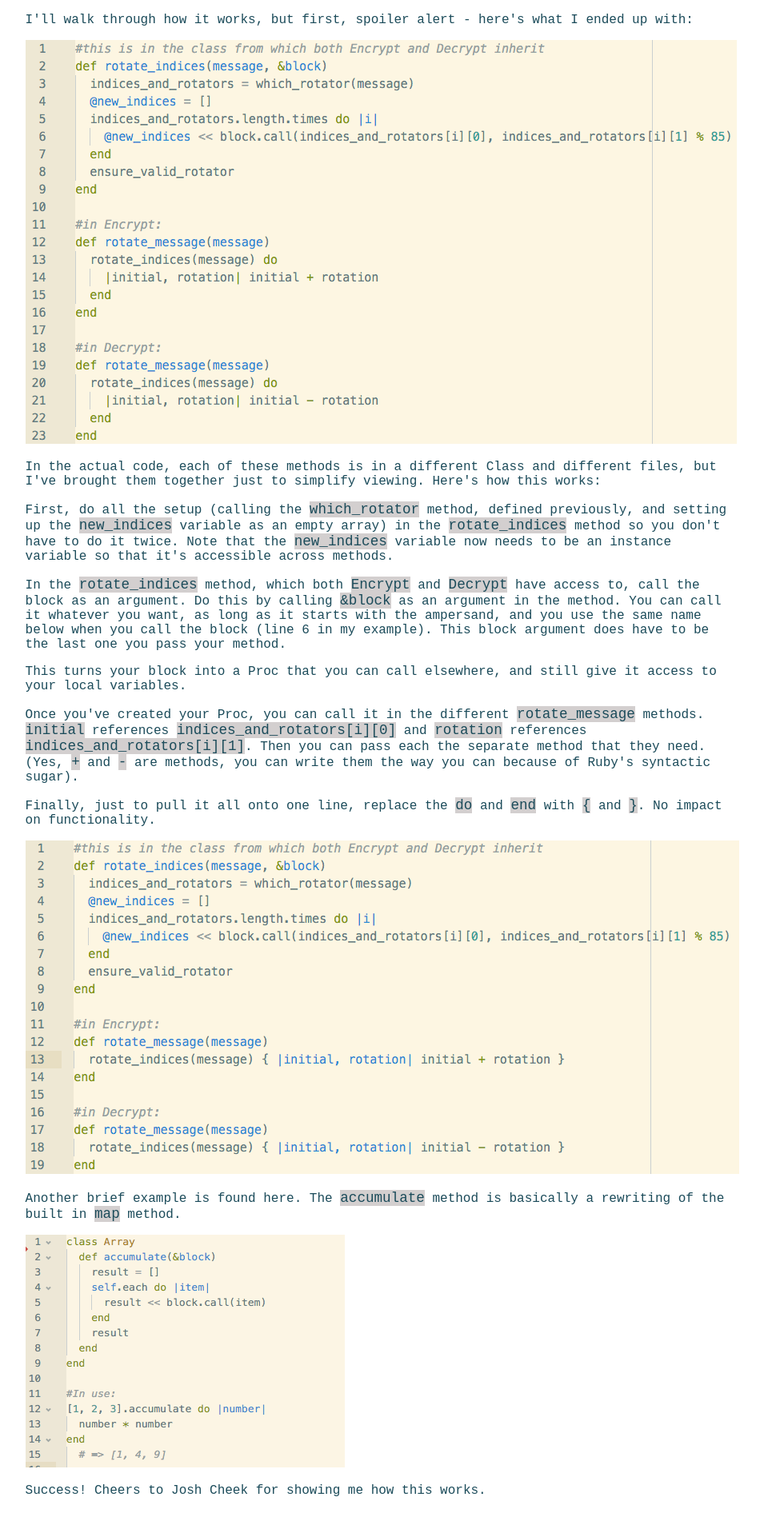
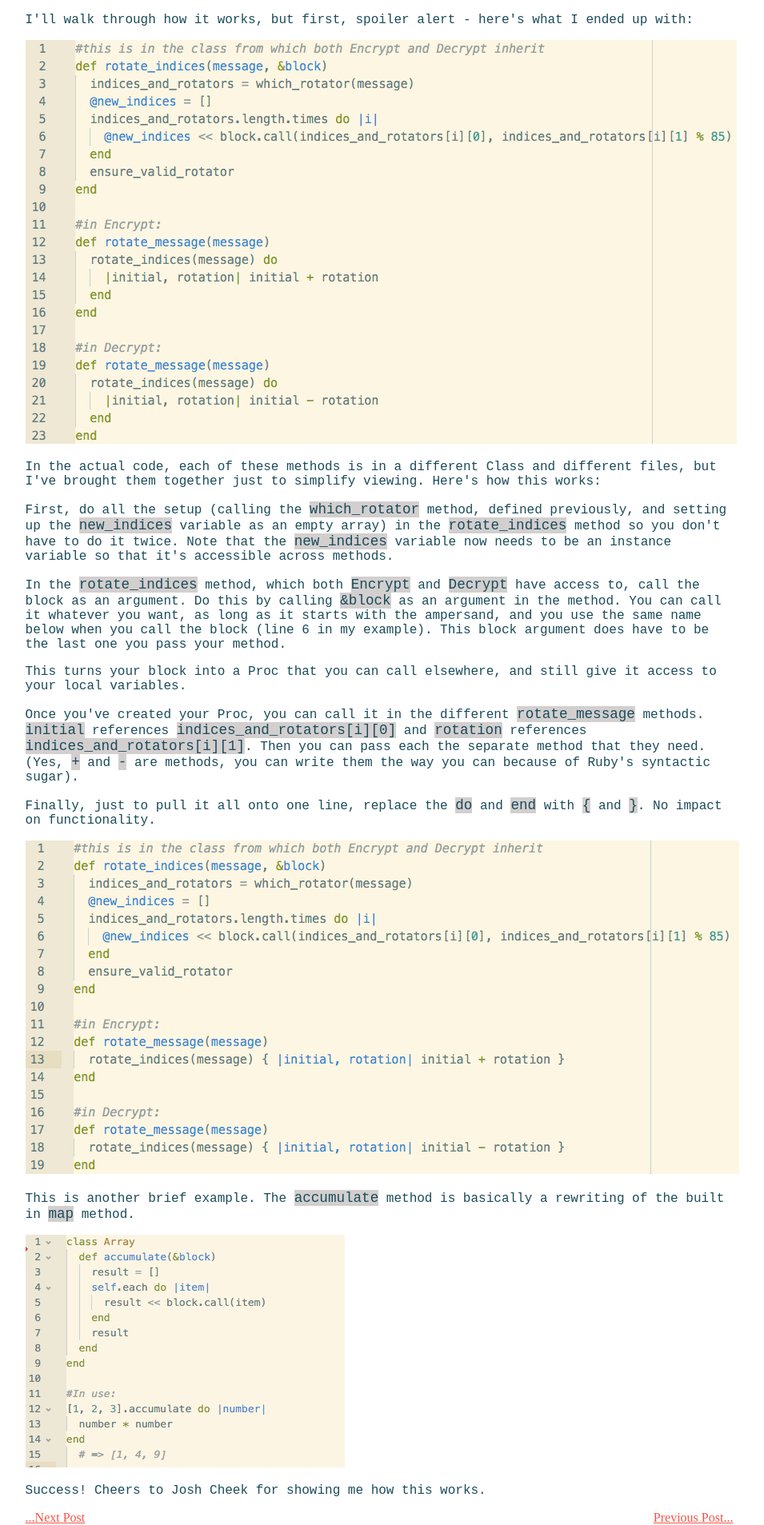
Before and after one commit to adriennedomingus/adriennedomingus.github.io, a Jekyll site: the page built from _posts/2015-12-19-passing-blocks-as-arguments.html, in a window 1280 px wide. Shown: the part 935-2842 px from the top of the page at 80% size, without its empty margins (166-1121 px from the left). Built offline with Jekyll 4.4.1, drawn with Linux system fonts in a browser that asks for light colours.

Commit message:
previous next post

```diff
--- a/_posts/2015-12-19-passing-blocks-as-arguments.html
+++ b/_posts/2015-12-19-passing-blocks-as-arguments.html
@@ -15,7 +15,11 @@ layout: post
   <p>Once you've created your Proc, you can call it in the different <span class="code">rotate_message</span> methods. <span class="code">initial</span> references <span class="code">indices_and_rotators[i][0]</span> and <span class="code">rotation</span> references <span class="code">indices_and_rotators[i][1]</span>. Then you can pass each the separate method that they need. (Yes, <span class="code">+</span> and <span class="code">-</span> are methods, you can write them the way you can because of Ruby's syntactic sugar).</p>
   <p>Finally, just to pull it all onto one line, replace the <span class="code">do</span> and <span class="code">end</span> with <span class="code">{</span> and <span class="code">}</span>. No impact on functionality.</p>
   <img src="/images/2015-12-19/03.png" alt="image 03" />
-  <p> Another brief example is found here. The <span class="code">accumulate</span> method is basically a rewriting of the built in <span class="code">map</span> method.</p>
+  <p> This is another brief example. The <span class="code">accumulate</span> method is basically a rewriting of the built in <span class="code">map</span> method.</p>
   <img src="/images/2015-12-19/04.png" alt="image 04" />
   <p>Success! Cheers to Josh Cheek for showing me how this works.</p>
+  <a class="inline previous-post" href="http://adriennedomingus.github.io/2015/11/29/why-programming.html">Previous Post...</a>
+  <a class="inline next-post" href="http://adriennedomingus.github.io/2015/12/24/reading,-writing,-accessing.html"> ...Next Post</a>
+
+
 </div>
--- a/css/styles.css
+++ b/css/styles.css
@@ -103,6 +103,14 @@
   width: 100%
 }
 
+.previous-post {
+  float: right;
+}
+
+.next-post {
+  float: left;
+}
+
 hr {
   border: 1px solid #8C766E;
 }
```
